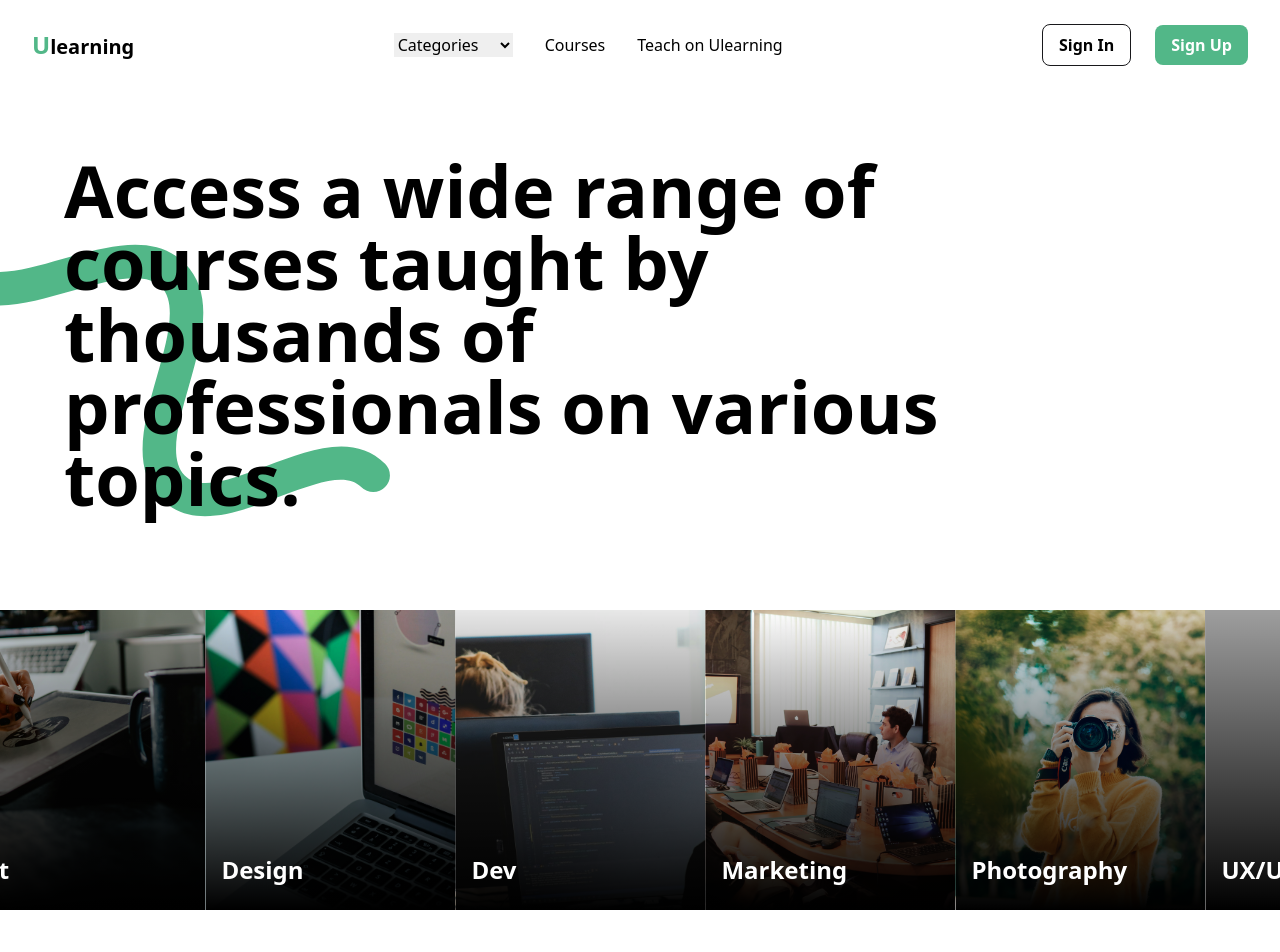
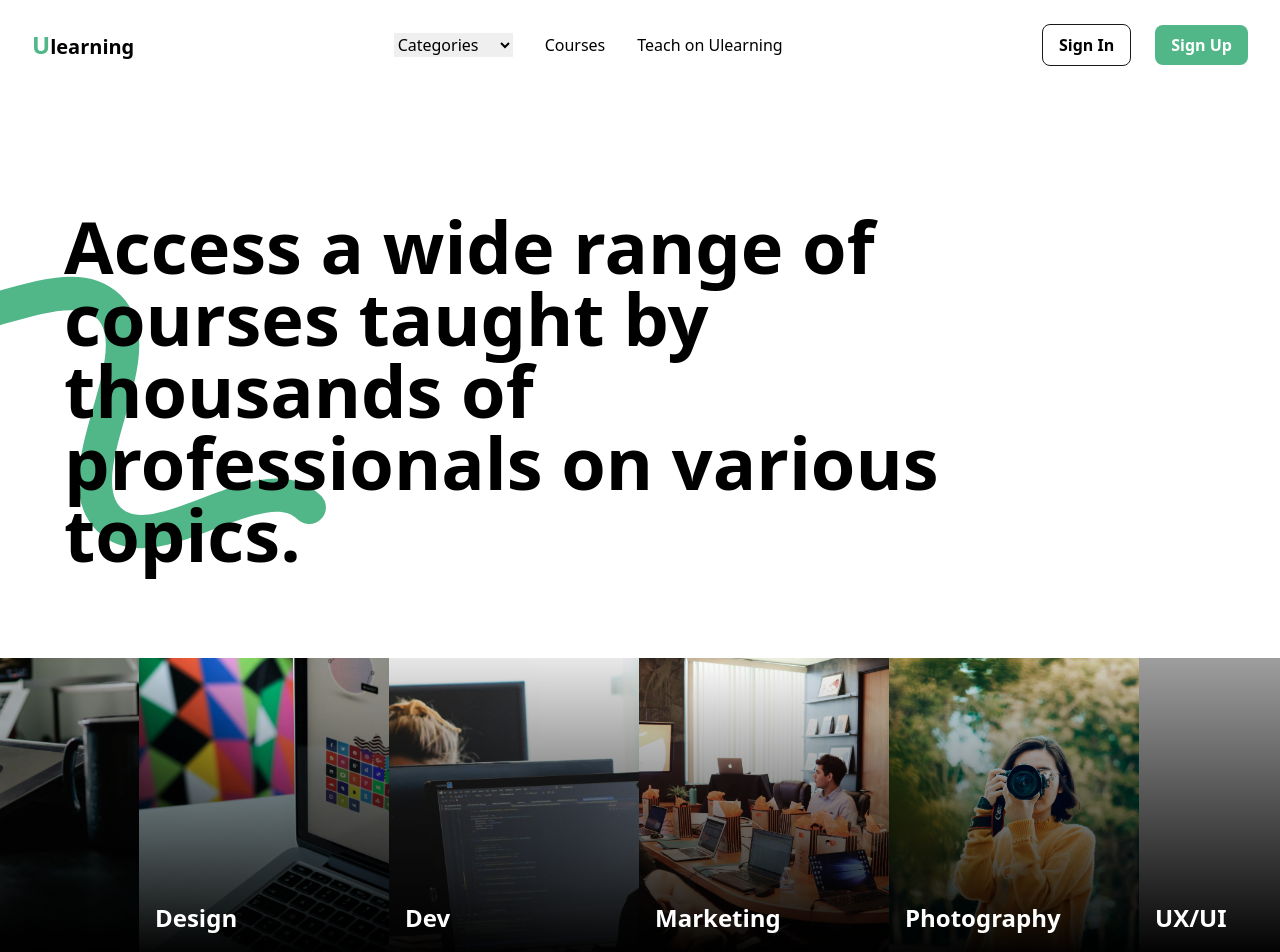
Before and after one commit to Naimoudine/e-learning-app, a React (Vite) app in the folder client/: page / in a window 1280 px wide. Shown: the top 952 px of the page. Built offline with nearby package versions, Linux system fonts and the light colour scheme; grey boxes are pictures that could not be loaded.

Commit message:
wip home page

```diff
--- a/client/src/App.jsx
+++ b/client/src/App.jsx
@@ -10,7 +10,7 @@ function App() {
       <NavModal showNavModal={showNavModal} setShowNavModal={setShowNavModal} />
       <Header setShowNavModal={setShowNavModal} />
       <main>
-        <div className="wrapper overflow-hidden">
+        <div className="overflow-hidden">
           <Outlet />
         </div>
       </main>
--- a/client/src/components/Carousel.jsx
+++ b/client/src/components/Carousel.jsx
@@ -38,7 +38,7 @@ export default function Carousel() {
   }, [xTranslation, width]);
 
   return (
-    <div className="py-8">
+    <div>
       <motion.div
         className="w-fit h-fit left-0 flex"
         ref={ref}
--- a/client/src/index.css
+++ b/client/src/index.css
@@ -24,7 +24,11 @@
     @apply hover:text-primary;
   }
 
+  .page {
+    @apply mt-16 md:mt-24;
+  }
+
   .wrapper {
-    @apply mt-16 px-6 xl:px-16 h-full w-full;
+    @apply p-6 xl:px-16 h-full w-full;
   }
 }
--- a/client/src/pages/HomePage.jsx
+++ b/client/src/pages/HomePage.jsx
@@ -3,15 +3,20 @@ import Wavy from "../components/Wavy";
 
 export default function HomePage() {
   return (
-    <div className="relative">
-      <Wavy />
-      <h1 className="text-4xl sm:w-4/5 sm:text-6xl xl:text-7xl font-bold md:w-4/5 ">
-        Access a wide range of courses taught by thousands of professionals on
-        various topics.
-      </h1>
-      <div className="mt-16">
+    <div className="relative page">
+      <div className="wrapper">
+        <Wavy />
+        <h1 className="text-4xl sm:w-4/5 sm:text-6xl xl:text-7xl font-bold md:w-4/5 ">
+          Access a wide range of courses taught by thousands of professionals on
+          various topics.
+        </h1>
+      </div>
+      <div className="mt-8 md:mt-16">
         <Carousel />
       </div>
+      <section className="bg-black text-white wrapper">
+        <h2>Discover our courses</h2>
+      </section>
     </div>
   );
 }
```
